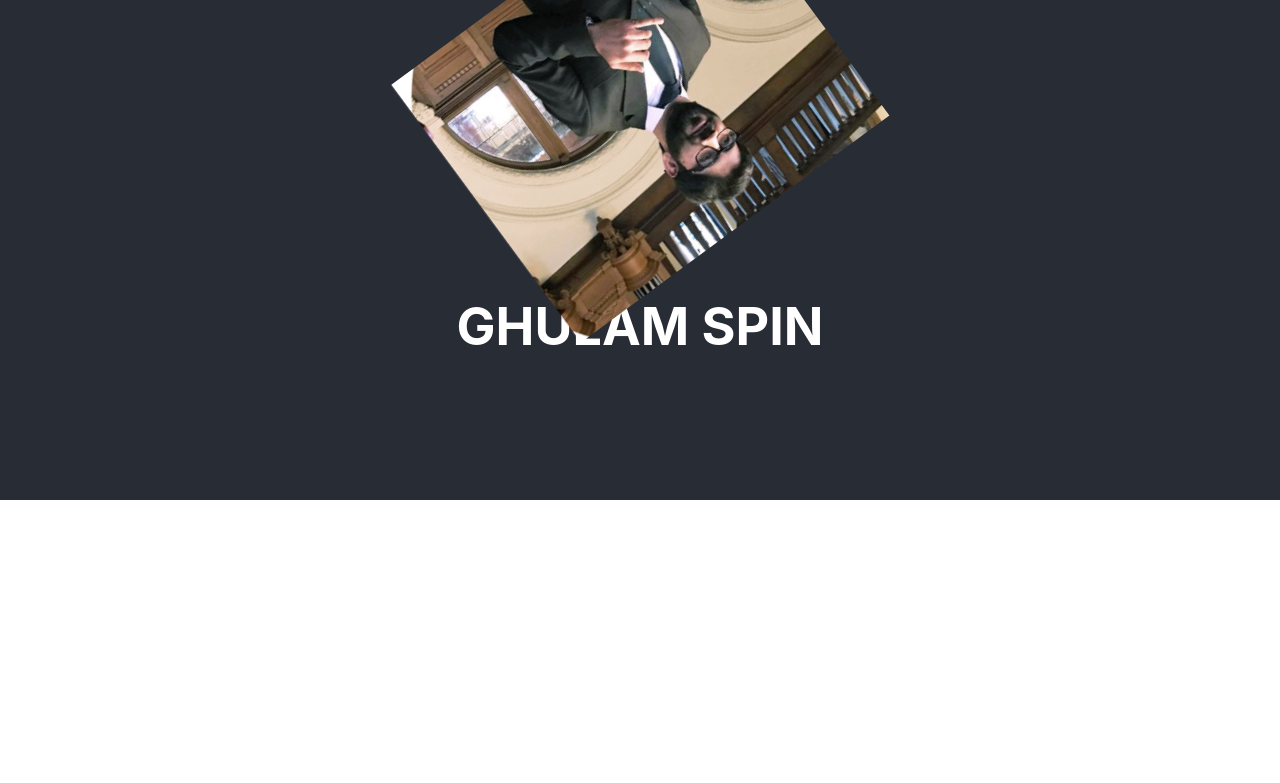
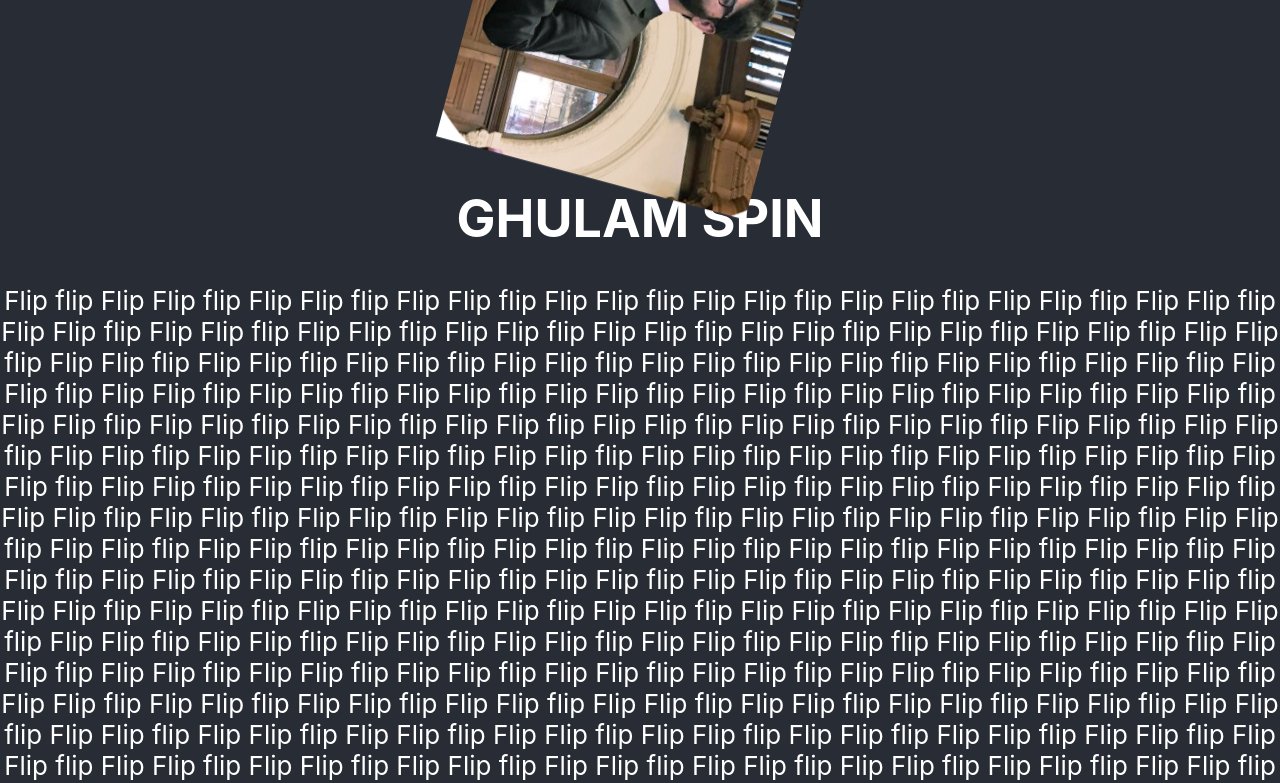
Before and after one commit to jessedxi/daily-sandbox, a React (Create React App) app: page / in a window 1280 px wide. Shown: the part 300-1083 px from the top of the page. Before the commit the page ends 800 px from the top, so only its background shows below. Built offline with nearby package versions, Linux system fonts and the light colour scheme.

Commit message:
add a lot of flips

```diff
--- a/src/components/App/App.js
+++ b/src/components/App/App.js
@@ -63,12 +63,23 @@ function App() {
     }
   }, [callObject]);
 
+  const lottaFlips = () => {
+    let i = 0
+    let output = "";
+    while (i < 500) {
+      output += "Flip flip Flip "
+      i++
+    }
+    return output;
+  }
+
   return (
     <div className="App">
       <header className="App-header">
        <h1>GHULAM SPIN</h1>
         <img src={logo} className="App-logo" alt="logo" />
        <h1>GHULAM SPIN</h1>
+       <span>{lottaFlips()}</span>
       </header>
     </div>
   );
```
